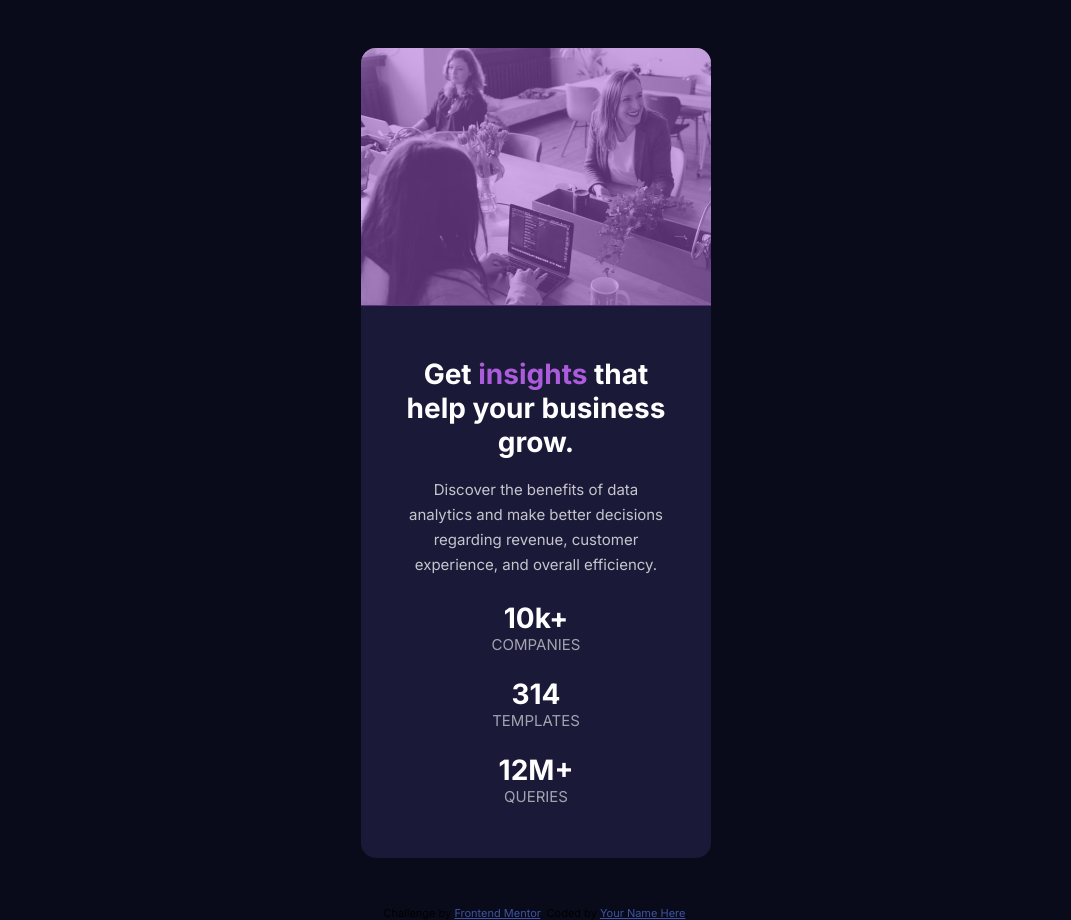
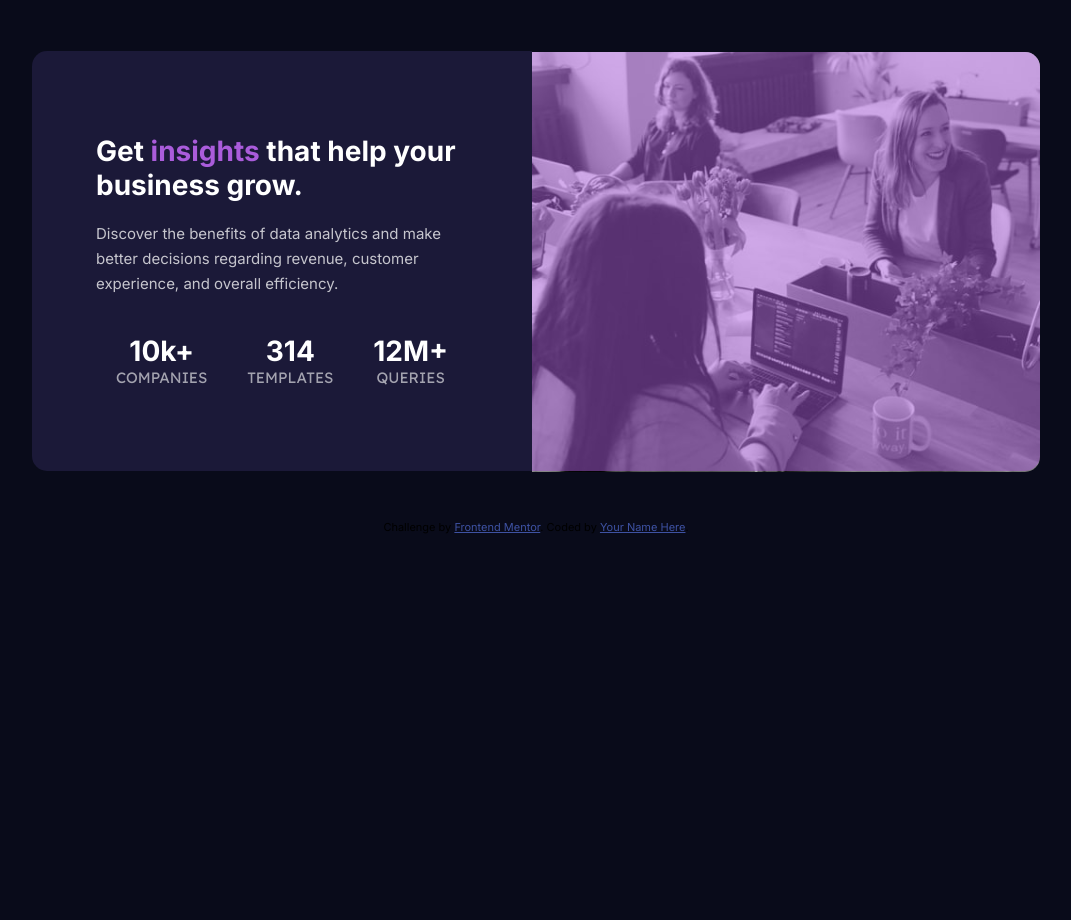
Before and after one commit to AlexdelCarmen/stats-preview-card, a plain HTML site: page index.html in a window 1280 px wide. Shown: the whole page, without its empty margins (104-1175 px from the left). After the commit the page ends 800 px from the top, so only its background shows below. Drawn offline with Linux system fonts and the light colour scheme.

```diff
--- a/index.html
+++ b/index.html
@@ -44,6 +44,7 @@
           Discover the benefits of data analytics and make better decisions
           regarding revenue, customer experience, and overall efficiency.
         </p>
+        <div class="stats-section">
           <div class="stats-wrapper">
             <h2 class="stats-number">10k+</h2>
             <p class="stats-description">companies</p>
@@ -58,6 +59,7 @@
           </div>
         </div>
       </div>
+    </div>
 
     <div class="attribution">
       Challenge by
--- a/styles.css
+++ b/styles.css
@@ -94,6 +94,7 @@
   font-size: var(--para-size);
   text-transform: uppercase;
   margin-bottom: 20px;
+  font-family: "Lexend Deca", sans-serif;
 }
 
 .desktop-img {
@@ -107,3 +108,58 @@
 .attribution a {
   color: hsl(228, 45%, 44%);
 }
+
+@media (min-width: 1000px) {
+  .stats-container {
+    flex-direction: row-reverse;
+    width: 80%;
+    align-items: center;
+    justify-content: center;
+  }
+
+  .mobile-img {
+    display: none;
+  }
+
+  .desktop-img {
+    display: block;
+    width: 508px;
+    margin-top: 4px;
+    border-top-right-radius: 15px;
+    border-bottom-right-radius: 15px;
+  }
+
+  .stats-card {
+    width: 50%;
+    padding: 4rem;
+    min-width: 500px;
+    max-width: 500px;
+    margin-top: 3px;
+    border-bottom-left-radius: 15px;
+    border-bottom-right-radius: 0px;
+    border-top-left-radius: 15px;
+  }
+
+  .stats-title {
+    text-align: left;
+  }
+
+  .stats-text {
+    text-align: left;
+    padding: unset;
+  }
+
+  .stats-section {
+    display: flex;
+    align-items: center;
+    justify-content: space-around;
+  }
+
+  .img-filter {
+    width: 508px;
+    margin-top: 4px;
+    border-top-right-radius: 15px;
+    border-bottom-right-radius: 15px;
+    border-top-left-radius: 0;
+  }
+}
```
Lines whose indentation alone changed are shown as unchanged.
